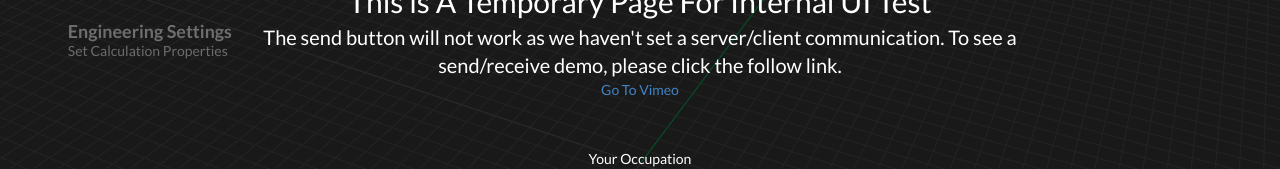
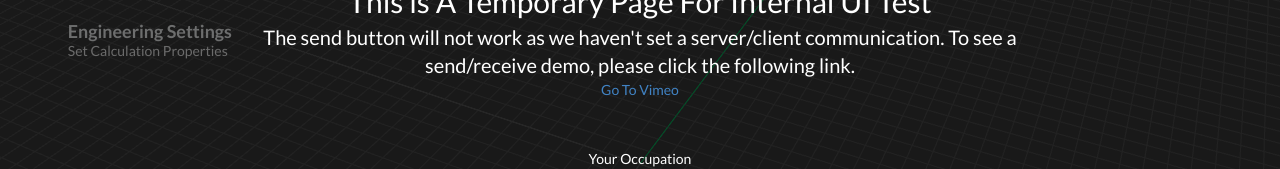
Before and after one commit to etasbyjh/SGH_WebSteelDesigner, a plain HTML site: page sWebSteelDesigner/index.html in a window 1280 px wide. Shown: the part 236-405 px from the top of the page. Drawn offline with nearby package versions, Linux system fonts and the light colour scheme; animation ran at ten frames a second; a web font is replaced by a local one.

Commit message:
080916 1731 JL typo fixed

```diff
--- a/sWebSteelDesigner/index.html
+++ b/sWebSteelDesigner/index.html
@@ -260,7 +260,7 @@
                 <div class="sixteen wide column">
 
                     <p style="margin: 0; font-size: 30px">This is A Temporary Page For Internal UI Test</p>
-                    <p style="margin: 0; font-size: 20px">The send button will not work as we haven't set a server/client communication. To see a send/receive demo, please click the follow link.</p>
+                    <p style="margin: 0; font-size: 20px">The send button will not work as we haven't set a server/client communication. To see a send/receive demo, please click the following link.</p>
                     <a href="https://vimeo.com/178193098/b40c0f56e3">Go To Vimeo</a>
 
                     <!--
```
